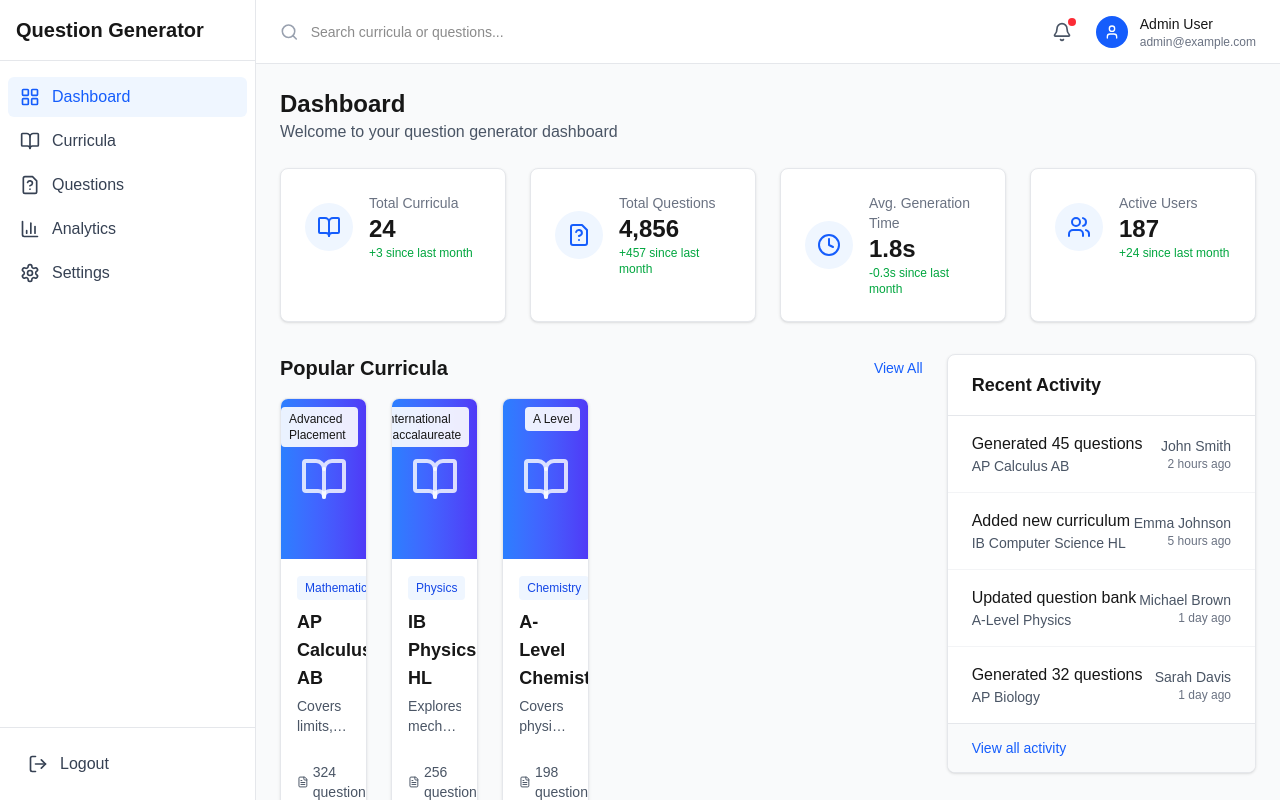
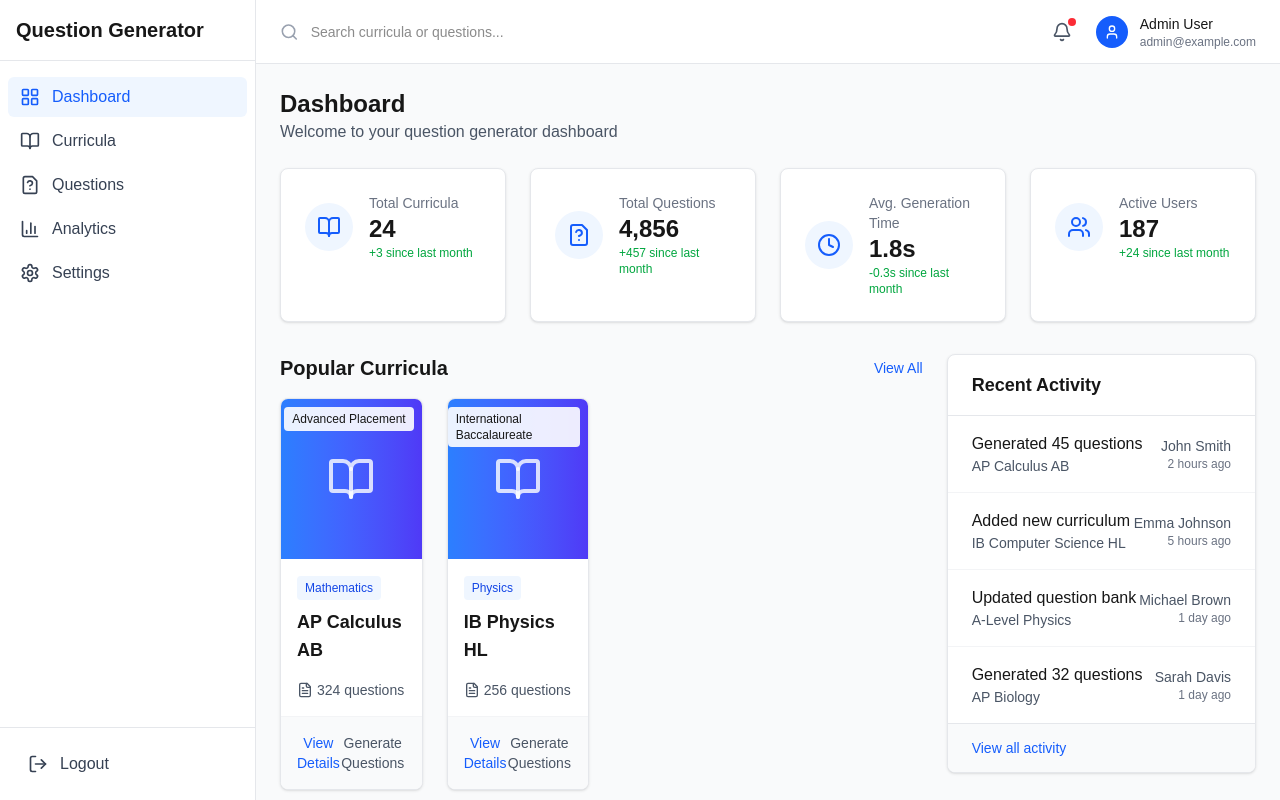
Before and after one commit to num8ers-education/numbers-question-generator, a Next.js app: page / in a window 1280 px wide. Built offline with nearby package versions, Linux system fonts and the light colour scheme.

Commit message:
Updated Dashboard

```diff
--- a/src/curricula/CurriculaGrid.tsx
+++ b/src/curricula/CurriculaGrid.tsx
@@ -1,3 +1,4 @@
+// src/components/curricula/CurriculaGrid.tsx
 import CurriculumCard from './CurriculumCard';
 
 // Mock data for curricula
@@ -5,62 +6,50 @@ const mockCurricula = [
   {
     id: '1',
     title: 'AP Calculus AB',
-    description: 'Covers limits, derivatives, integrals, and the Fundamental Theorem of Calculus.',
     level: 'Advanced Placement',
     subjectArea: 'Mathematics',
-    questionCount: 324,
-    lastGenerated: '2 days ago'
+    questionCount: 324
   },
   {
     id: '2',
     title: 'IB Physics HL',
-    description: 'Explores mechanics, thermodynamics, waves, electricity, nuclear physics, and energy production.',
     level: 'International Baccalaureate',
     subjectArea: 'Physics',
-    questionCount: 256,
-    lastGenerated: '5 days ago'
+    questionCount: 256
   },
   {
     id: '3',
     title: 'A-Level Chemistry',
-    description: 'Covers physical chemistry, inorganic chemistry, and organic chemistry topics.',
     level: 'A Level',
     subjectArea: 'Chemistry',
-    questionCount: 198,
-    lastGenerated: '1 week ago'
+    questionCount: 198
   },
   {
     id: '4',
     title: 'AP Biology',
-    description: 'Explores evolution, cellular processes, genetics, information transfer, ecology, and interactions.',
     level: 'Advanced Placement',
     subjectArea: 'Biology',
-    questionCount: 287,
-    lastGenerated: '3 days ago'
+    questionCount: 287
   },
   {
     id: '5',
     title: 'IB Economics SL',
-    description: 'Covers microeconomics, macroeconomics, international economics, and development economics.',
     level: 'International Baccalaureate',
     subjectArea: 'Economics',
-    questionCount: 175,
-    lastGenerated: '2 weeks ago'
+    questionCount: 175
   },
   {
     id: '6',
     title: 'AP Computer Science A',
-    description: 'Focuses on object-oriented programming methodology, with emphasis on problem solving and algorithm development.',
     level: 'Advanced Placement',
     subjectArea: 'Computer Science',
-    questionCount: 210,
-    lastGenerated: '4 days ago'
+    questionCount: 210
   }
 ];
 
 const CurriculaGrid = () => {
   return (
-    <div className="grid grid-cols-1 md:grid-cols-2 lg:grid-cols-3 gap-6">
+    <div className="grid grid-cols-1 md:grid-cols-2 gap-6">
       {mockCurricula.map((curriculum) => (
         <CurriculumCard
           key={curriculum.id}
--- a/src/curricula/CurriculumCard.tsx
+++ b/src/curricula/CurriculumCard.tsx
@@ -1,24 +1,24 @@
-import { BookOpen, Clock, FileText } from 'lucide-react';
+// src/components/curricula/CurriculumCard.tsx
+import { BookOpen, FileText } from 'lucide-react';
 
 interface CurriculumCardProps {
   id: string;
   title: string;
-  description: string;
   level: string;
   subjectArea: string;
   questionCount: number;
+  imageSrc?: string;
+  // Keeping these optional for backward compatibility
+  description?: string;
   lastGenerated?: string;
-  imageSrc?: string;
 }
 
 const CurriculumCard = ({
   id,
   title,
-  description,
   level,
   subjectArea,
   questionCount,
-  lastGenerated,
   imageSrc,
 }: CurriculumCardProps) => {
   return (
@@ -47,22 +47,14 @@ const CurriculumCard = ({
           </span>
         </div>
 
-        <h3 className="font-bold text-lg mb-1">{title}</h3>
-        <p className="text-gray-600 text-sm mb-4 line-clamp-2">{description}</p>
+        <h3 className="font-bold text-lg mb-4">{title}</h3>
 
         <div className="mt-auto flex flex-col gap-2">
-          <div className="flex items-center justify-between text-sm">
+          <div className="flex items-center text-sm">
             <div className="flex items-center gap-1 text-gray-600">
               <FileText size={16} />
               <span>{questionCount} questions</span>
             </div>
-
-            {lastGenerated && (
-              <div className="flex items-center gap-1 text-gray-600">
-                <Clock size={16} />
-                <span>{lastGenerated}</span>
-              </div>
-            )}
           </div>
         </div>
       </div>
```
